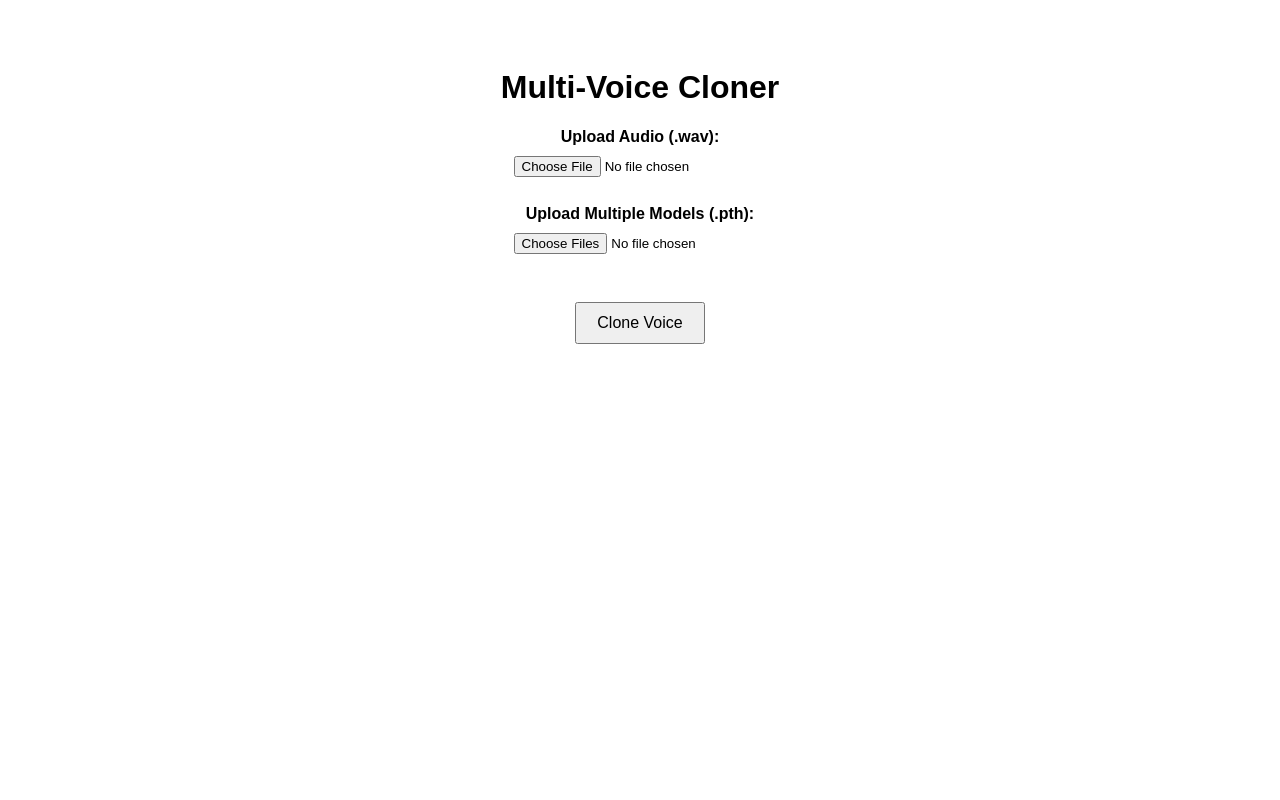
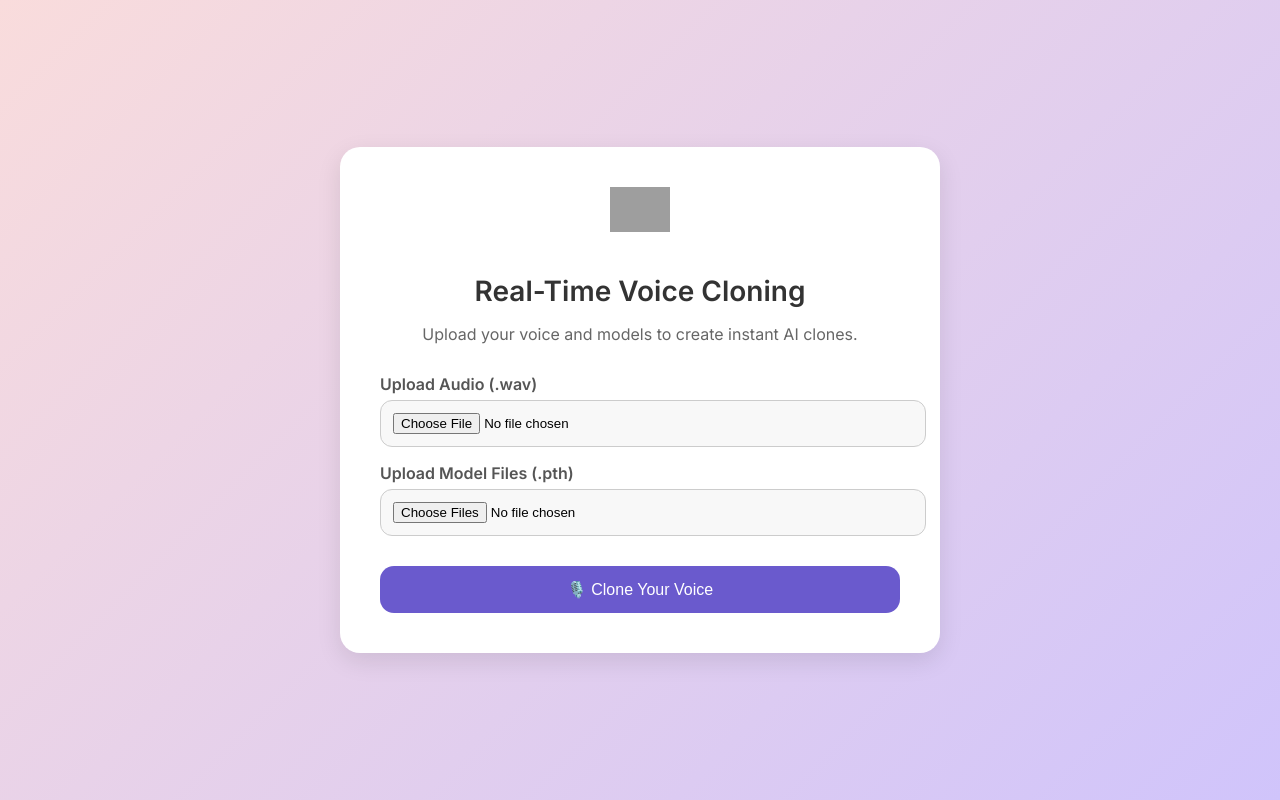
Before and after one commit to harrish1709/Audio-Cloning-App, a Flask app: page / in a window 1280 px wide. Run offline with Flask 3, Linux system fonts and the light colour scheme; grey boxes are pictures that could not be loaded.

Commit message:
Update index.html

```diff
--- a/templates/index.html
+++ b/templates/index.html
@@ -1,37 +1,110 @@
 <!DOCTYPE html>
 <html lang="en">
 <head>
-    <meta charset="UTF-8">
-    <title>Multi-Voice Cloner</title>
+  <meta charset="UTF-8" />
+  <meta name="viewport" content="width=device-width, initial-scale=1.0" />
+  <title>Real-Time Voice Cloning</title>
+  <link rel="icon" href="https://cdn-icons-png.flaticon.com/512/727/727245.png" type="image/png">
+  <link href="https://fonts.googleapis.com/css2?family=Inter:wght@400;600&display=swap" rel="stylesheet" />
   <style>
+    html, body {
+      margin: 0;
+      padding: 0;
+      height: 100%;
+      font-family: 'Inter', sans-serif;
+      background: linear-gradient(135deg, #f9dcdc, #d0c4fb);
+    }
+
     body {
-            font-family: Arial, sans-serif;
+      display: flex;
+      justify-content: center;
+      align-items: center;
+    }
+
+    .card {
+      background: #fff;
+      border-radius: 20px;
+      box-shadow: 0 8px 24px rgba(0, 0, 0, 0.1);
       padding: 40px;
+      max-width: 520px;
+      width: 100%;
       text-align: center;
+      max-height: 90vh;
+      overflow-y: auto;
+    }
+
+    .logo {
+      width: 60px;
+      margin-bottom: 20px;
+    }
+
+    h1 {
+      font-size: 28px;
+      margin-bottom: 10px;
+      color: #333;
+    }
+
+    p {
+      color: #666;
+      margin-bottom: 30px;
+    }
+
+    label {
+      display: block;
+      text-align: left;
+      margin: 16px 0 6px;
+      font-weight: 600;
+      color: #555;
     }
 
     input[type="file"] {
-            margin: 10px 0;
+      width: 100%;
+      padding: 12px;
+      border: 1px solid #ccc;
+      border-radius: 12px;
+      background-color: #f8f8f8;
+      cursor: pointer;
     }
 
     button {
-            padding: 10px 20px;
+      margin-top: 30px;
+      width: 100%;
+      background: #6a5acd;
+      color: white;
+      border: none;
+      padding: 14px;
+      border-radius: 14px;
       font-size: 16px;
-            margin-top: 20px;
       cursor: pointer;
+      transition: 0.3s ease;
+    }
+
+    button:hover {
+      background: #5a4dbd;
+    }
+
+    @media (max-height: 700px) {
+      .card {
+        max-height: none;
+        margin: 40px 0;
+      }
     }
   </style>
 </head>
 <body>
-    <h1>Multi-Voice Cloner</h1>
+  <div class="card">
+    <img src="https://cdn-icons-png.flaticon.com/512/727/727245.png" alt="Voice Logo" class="logo" />
+    <h1>Real-Time Voice Cloning</h1>
+    <p>Upload your voice and models to create instant AI clones.</p>
     <form method="POST" action="/process" enctype="multipart/form-data">
-        <label><strong>Upload Audio (.wav):</strong></label><br>
-        <input type="file" name="audio" accept=".wav" required><br><br>
+      <label for="audio">Upload Audio (.wav)</label>
+      <input type="file" name="audio" accept=".wav" required />
 
-        <label><strong>Upload Multiple Models (.pth):</strong></label><br>
-        <input type="file" name="models" accept=".pth" multiple required><br><br>
+      <label for="models">Upload Model Files (.pth)</label>
+      <input type="file" name="models" accept=".pth" multiple required />
 
-        <button type="submit">Clone Voice</button>
+      <button type="submit">🎙️ Clone Your Voice</button>
     </form>
+  </div>
 </body>
 </html>
```
Lines whose indentation alone changed are shown as unchanged.
